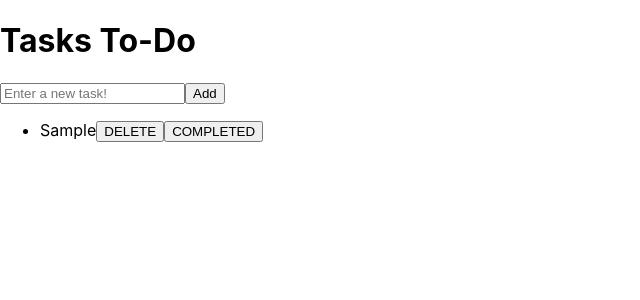
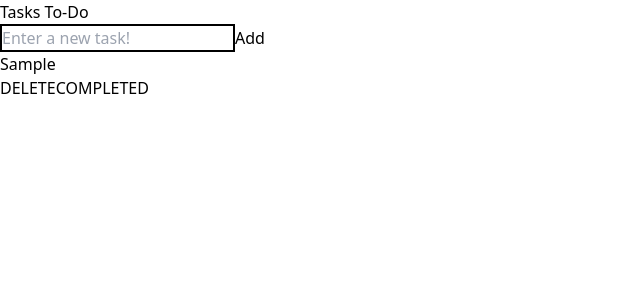
Before and after one commit to UTKUC3NGIZ/pinsoft-todo-app, a React (Create React App) app: page / in a window 1280 px wide. Both pictures are taken after typing "Sample" into the empty fields and a click on the button "Add". Shown: the top 300 px of the page, without its empty margins (0-640 px from the left). Built offline with nearby package versions, Linux system fonts and the light colour scheme.

Commit message:
tailwind

```diff
--- a/src/App.css
+++ /dev/null
@@ -1,38 +0,0 @@
-.App {
-  text-align: center;
-}
-
-.App-logo {
-  height: 40vmin;
-  pointer-events: none;
-}
-
-@media (prefers-reduced-motion: no-preference) {
-  .App-logo {
-    animation: App-logo-spin infinite 20s linear;
-  }
-}
-
-.App-header {
-  background-color: #282c34;
-  min-height: 100vh;
-  display: flex;
-  flex-direction: column;
-  align-items: center;
-  justify-content: center;
-  font-size: calc(10px + 2vmin);
-  color: white;
-}
-
-.App-link {
-  color: #61dafb;
-}
-
-@keyframes App-logo-spin {
-  from {
-    transform: rotate(0deg);
-  }
-  to {
-    transform: rotate(360deg);
-  }
-}
--- a/src/App.js
+++ b/src/App.js
@@ -1,5 +1,4 @@
-import React, { useState } from 'react';
-import './App.css';
+import React, { useState } from "react";
 
 function App() {
   const [newTask, setNewTask] = useState("");
@@ -26,14 +25,13 @@ function App() {
   }
 
   /* editing existing tasks */
-  function editTask() {
+  function editTask() {}
 
-  }
-
-   /* to complete a task */
-   function completedTasks(id) {
-    const newList = tasks.map((task => task.id === id ?
-      {...task, completed: !task.completed}: task))
+  /* to complete a task */
+  function completedTasks(id) {
+    const newList = tasks.map((task) =>
+      task.id === id ? { ...task, completed: !task.completed } : task
+    );
     setTasks(newList);
   }
 
@@ -44,10 +42,11 @@ function App() {
 
       {/* Entering new tasks */}
       <input
-        type = "text"
-        placeholder = "Enter a new task!"
-        value = {newTask}
-        onChange = {(e) => setNewTask(e.target.value)}
+        type="text"
+        placeholder="Enter a new task!"
+        value={newTask}
+        onChange={(e) => setNewTask(e.target.value)}
+        className="border-2 border-black"
       />
 
       {/* button for adding tasks */}
@@ -55,22 +54,16 @@ function App() {
 
       {/* lists of the entered tasks */}
       <ul>
-        {tasks.map(task => {
+        {tasks.map((task) => {
           return (
             <li key={task.id}>
-              {task.value}
-              <button onClick = {() => deleteTask(task.id)}>
-                DELETE
-              </button>
-              <button onClick = {() => completedTasks(task.id)}>
-                COMPLETED
-              </button>
+              <h2 className={task.completed ? "bg-black" : "bg-white"}>{task.value}</h2>
+              <button onClick={() => deleteTask(task.id)}>DELETE</button>
+              <button onClick={() => completedTasks(task.id)}>COMPLETED</button>
             </li>
-          )
-
+          );
         })}
       </ul>
-
     </div>
   );
 }
--- a/src/index.css
+++ b/src/index.css
@@ -1,13 +1,3 @@
-body {
-  margin: 0;
-  font-family: -apple-system, BlinkMacSystemFont, 'Segoe UI', 'Roboto', 'Oxygen',
-    'Ubuntu', 'Cantarell', 'Fira Sans', 'Droid Sans', 'Helvetica Neue',
-    sans-serif;
-  -webkit-font-smoothing: antialiased;
-  -moz-osx-font-smoothing: grayscale;
-}
-
-code {
-  font-family: source-code-pro, Menlo, Monaco, Consolas, 'Courier New',
-    monospace;
-}
+@tailwind base;
+@tailwind components;
+@tailwind utilities;
```
